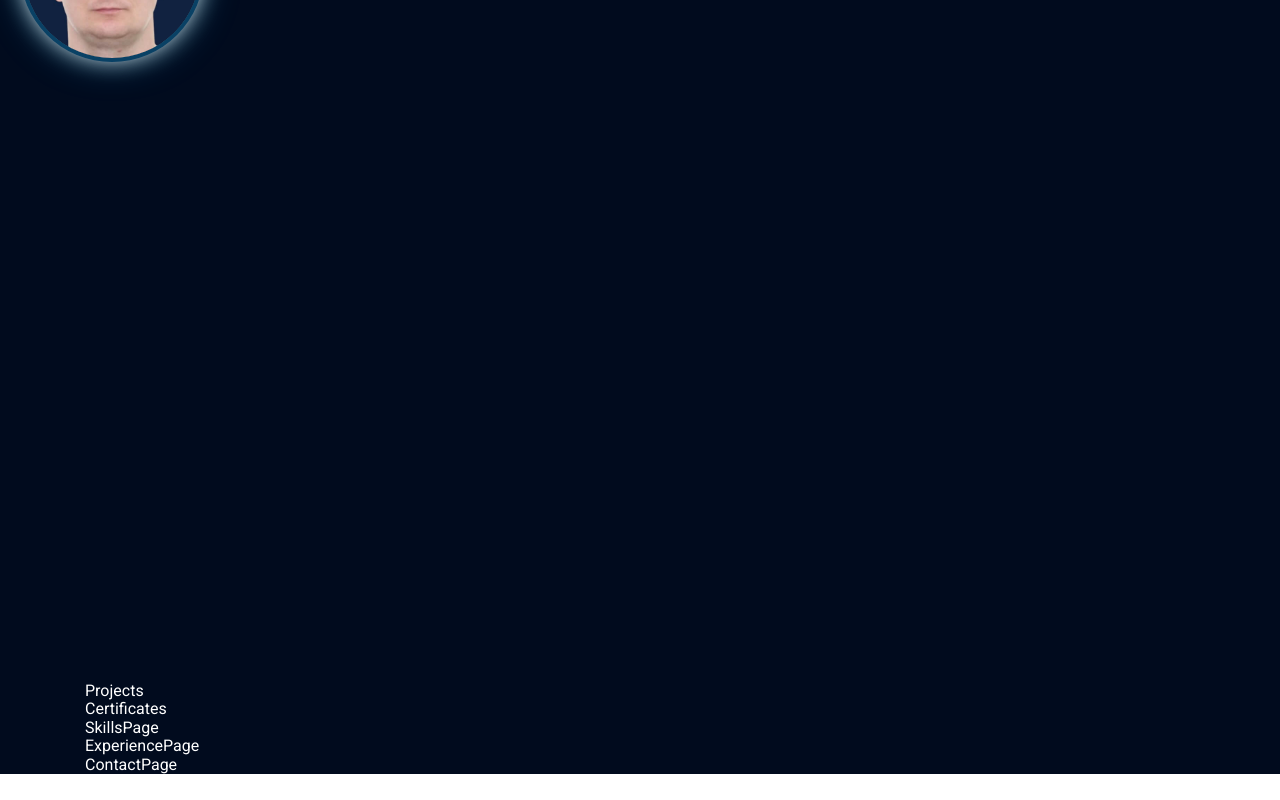
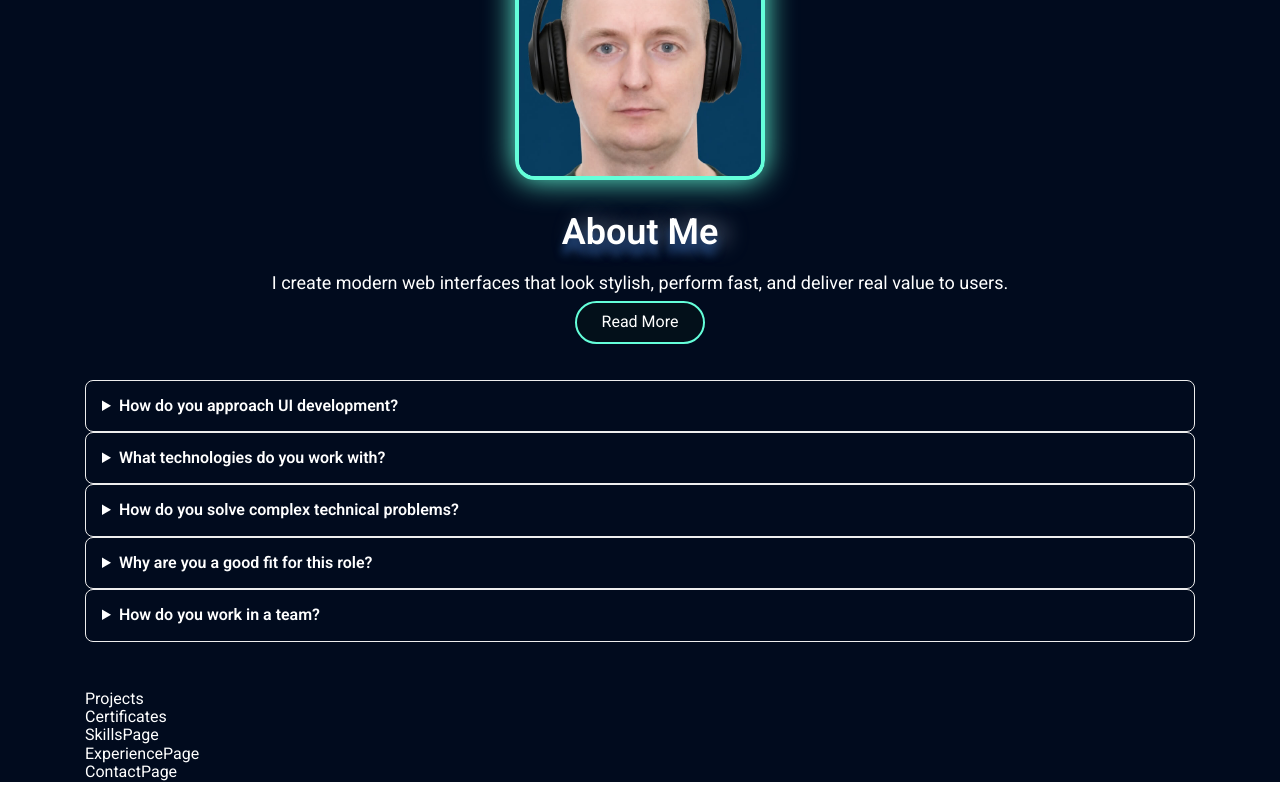
Before and after one commit to Yeromin1/Portfolio, a React (Vite) app: page / in a window 1280 px wide. Shown: the part 918-1718 px from the top of the page. Built offline with nearby package versions, Linux system fonts and the light colour scheme.

Commit message:
accordion

```diff
--- a/src/pages/AboutPage/AboutPage.jsx
+++ b/src/pages/AboutPage/AboutPage.jsx
@@ -1,12 +1,124 @@
-import myPhoto from "../../assets/images/MyFoto.jpg";
+import { useState } from "react";
+import myPhoto from "../../assets/images/MyFotoAbout.jpg";
 
 const AboutPage = () => {
+  const [isOpen, setIsOpen] = useState(false);
   return (
-    <section id="about" className="h-screen bg-section">
-      <div className="container avatar">
-        <div className="ring-4 ring-[#094165] ring-offset-base-100 w-44 rounded-full ring-2 shadow-[0_0_25px_#fff,_0_0_40px_rgba(0,191,255,0.4)]">
-          <img src={myPhoto} alt="My photo" />
+    <section id="about" className="bg-section">
+      <div className="container py-12">
+        <div className="flex flex-col items-center justify-center gap-8 mb-9">
+          <div className=" rounded-[20px] border-4 border-[#64ffda] shadow-[0_0_30px_#64ffda,0_0_60px_#00bfff_inset] transition-transform transition-shadow duration-500 ease-in-out w-full max-w-[250px] aspect-square overflow-hidden">
+            <img
+              src={myPhoto}
+              alt="My photo"
+              className="w-full h-full object-cover"
+            />
+          </div>
+          <div className="grid gap-1 justify-items-center">
+            <h1 className="text-4xl font-semibold title-shadow mb-3 ">
+              About Me
+            </h1>
+            <p className="text-lg leading-relaxed">
+              I create modern web interfaces that look stylish, perform fast,
+              and deliver real value to users.
+            </p>
+
+            {isOpen && (
+              <>
+                <p className="text-lg leading-relaxed">
+                  I work with HTML, CSS, Tailwind, JavaScript, and React,
+                  focusing on details, UX, and performance. I enjoy building
+                  interfaces that don`t just work, but feel intuitive,
+                  comfortable, and well thought out.
+                </p>
+                <p className="text-lg leading-relaxed mb-4">
+                  My goal is to help companies present themselves as modern and
+                  confident in the digital space.
+                </p>
+              </>
+            )}
+
+            <button
+              onClick={() => setIsOpen((prev) => !prev)}
+              className="w-fit  px-[25px] py-[10px] bg-[#03101A] border-2 border-[#64ffda] rounded-full"
+            >
+              {isOpen ? "Read Less" : "Read More"}
+            </button>
+          </div>
         </div>
+
+        {/* ✨ accordion*/}
+        <details
+          className="collapse  border border-base-300"
+          name="my-accordion-det-1"
+        >
+          <summary className="collapse-title font-semibold">
+            How do you approach UI development?
+          </summary>
+          <div className="collapse-content text-sm">
+            I start by analyzing the design and requirements, then structure the
+            components and plan responsiveness. After that, I implement the UI
+            step by step, focusing on clean, scalable code and good user
+            experience.
+          </div>
+        </details>
+
+        <details
+          className="collapse border border-base-300"
+          name="my-accordion-det-1"
+        >
+          <summary className="collapse-title font-semibold">
+            What technologies do you work with?
+          </summary>
+          <div className="collapse-content text-sm">
+            I work with HTML, CSS, JavaScript, and React. I also use Tailwind
+            CSS, Redux, React Hook Form, Yup, and integrate REST APIs when
+            needed.
+          </div>
+        </details>
+
+        <details
+          className="collapse border border-base-300"
+          name="my-accordion-det-1"
+        >
+          <summary className="collapse-title font-semibold">
+            How do you solve complex technical problems?
+          </summary>
+          <div className="collapse-content text-sm">
+            I first isolate the issue and reproduce it, then analyze errors
+            using DevTools or logs. I break the problem into smaller parts and
+            test solutions step by step. If needed, I consult documentation or
+            trusted resources.
+          </div>
+        </details>
+
+        <details
+          className="collapse border border-base-300"
+          name="my-accordion-det-1"
+        >
+          <summary className="collapse-title font-semibold">
+            Why are you a good fit for this role?
+          </summary>
+          <div className="collapse-content text-sm">
+            I adapt quickly to new technologies, write clean and maintainable
+            code, and focus on delivering results. I also have experience
+            working on team projects in a structured workflow.
+          </div>
+        </details>
+
+        <details
+          className="collapse border border-base-300"
+          name="my-accordion-det-1"
+        >
+          <summary className="collapse-title font-semibold">
+            How do you work in a team?
+          </summary>
+          <div className="collapse-content text-sm">
+            I communicate clearly, stay open to feedback, and follow agreed
+            deadlines. I believe good communication and responsibility are key
+            to successful teamwork.
+          </div>
+        </details>
       </div>
     </section>
   );
--- a/src/pages/HomePage/HomePage.jsx
+++ b/src/pages/HomePage/HomePage.jsx
@@ -86,7 +86,7 @@ const HomePage = () => {
                 scale: 1.05,
                 boxShadow: "0 0 35px #00ffff",
               }}
-              className="bg-[#03101A] border-2 border-[#00ffff] px-[25px] py-[10px] rounded-full hover:bg-white hover:text-black hover:scale-105"
+              className="bg-[#03101A] border-2 border-[#00ffff] px-[25px] py-[10px] rounded-full transition md:transition-transform md:transition-colors duration-300 md:hover:bg-white md:hover:text-black md:hover:scale-105"
             >
               View Resume
             </motion.button>
```
Also changed, not shown: src/index.css (+7 -13 lines).
